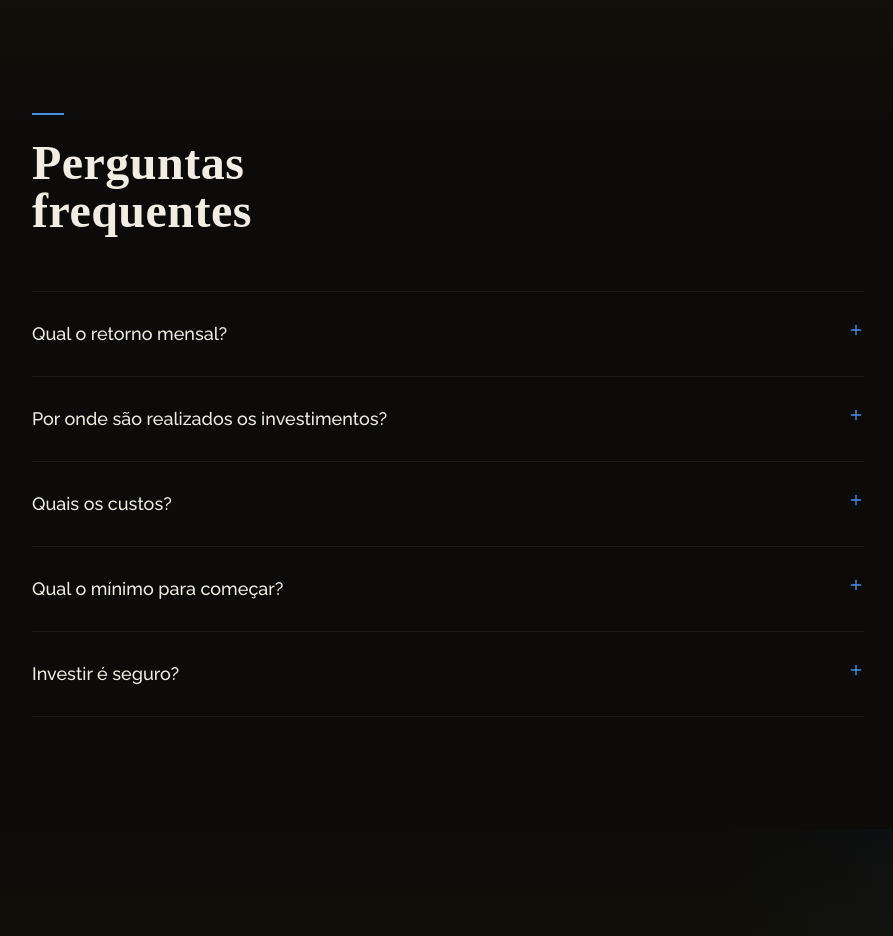
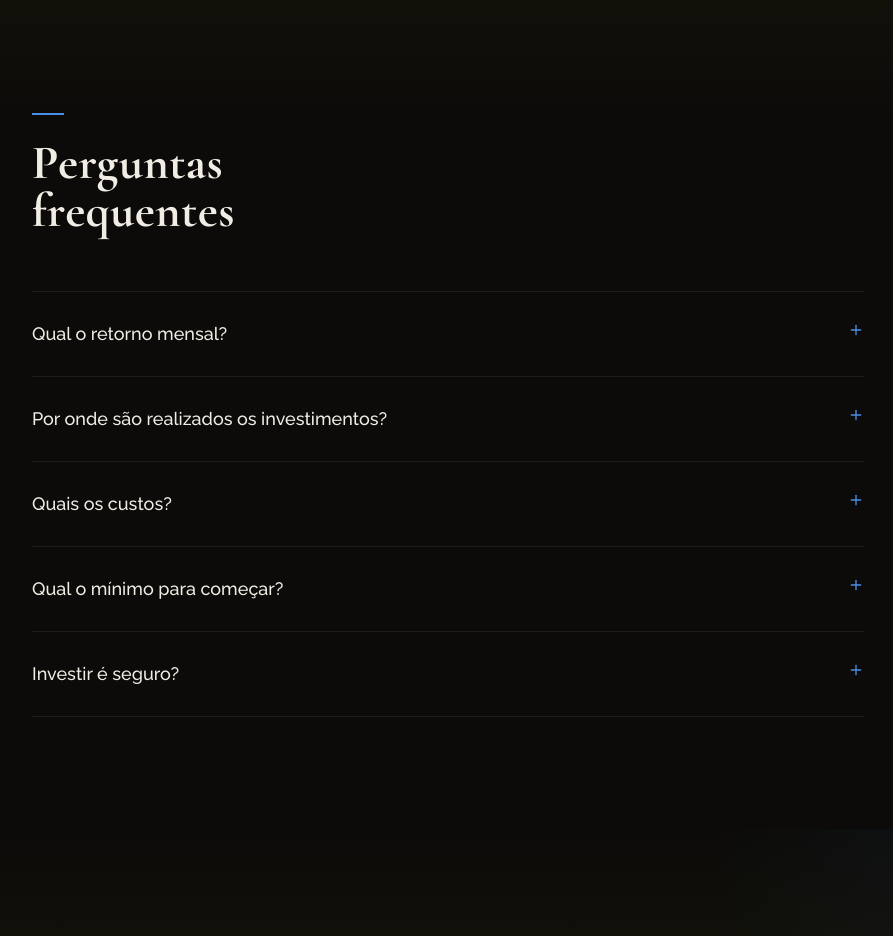
Before and after one commit to theolimaa/lp, a React (Vite) app: page / in a window 1280 px wide. Shown: the part 6040-6976 px from the top of the page, without its empty margins (192-1085 px from the left). Built offline with nearby package versions, Linux system fonts and the light colour scheme.

Commit message:
Update FAQSection.jsx

```diff
--- a/src/components/FAQSection.jsx
+++ b/src/components/FAQSection.jsx
@@ -84,7 +84,7 @@ const FAQSection = () => {
           <span className="block w-8 h-0.5 mb-6" style={{ backgroundColor: 'var(--gold)' }} />
           <h2
             className="text-4xl lg:text-5xl font-bold"
-            style={{ color: 'var(--cream)', fontFamily: "'Playfair Display', serif" }}
+            style={{ color: 'var(--cream)', fontFamily: "'Cormorant Garamond', serif" }}
           >
             Perguntas<br />frequentes
           </h2>
```
